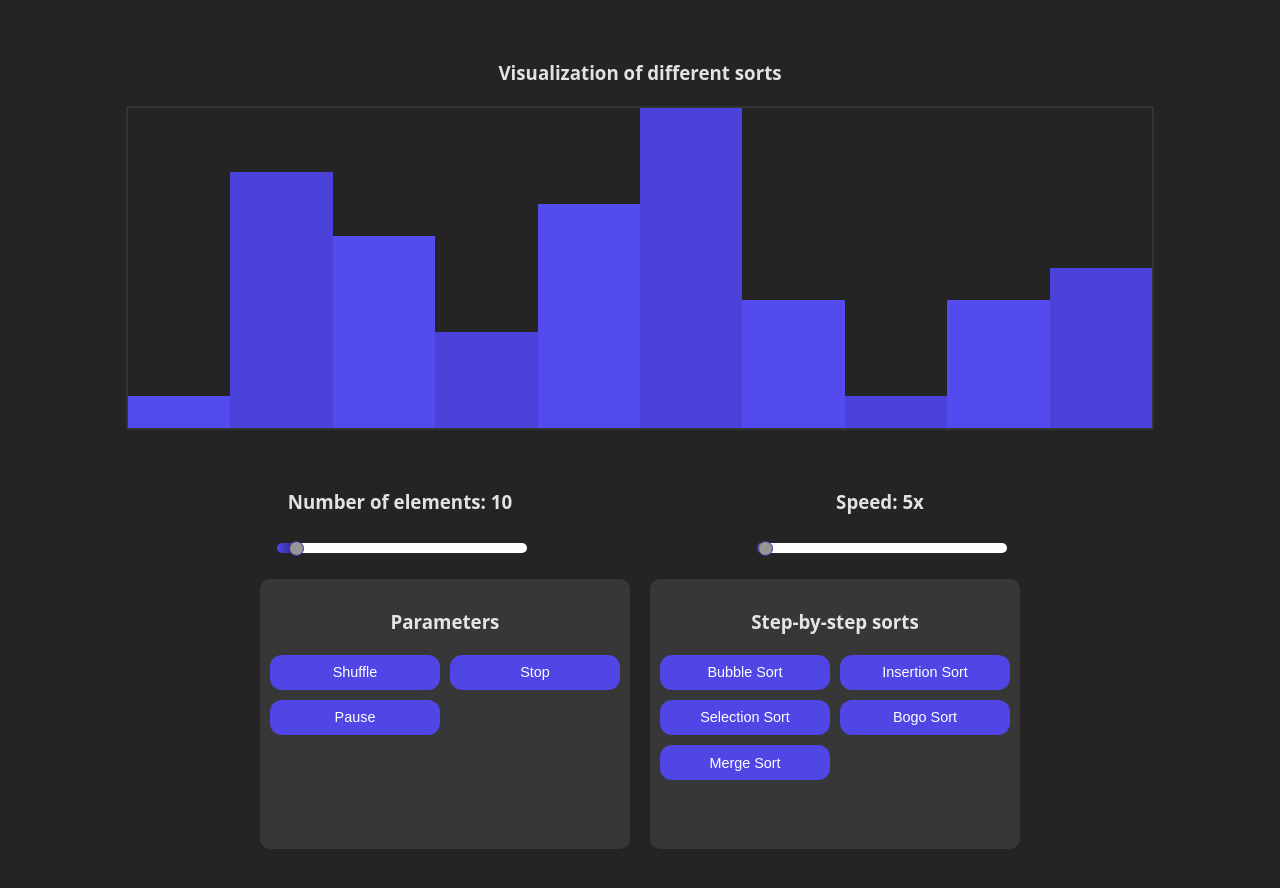
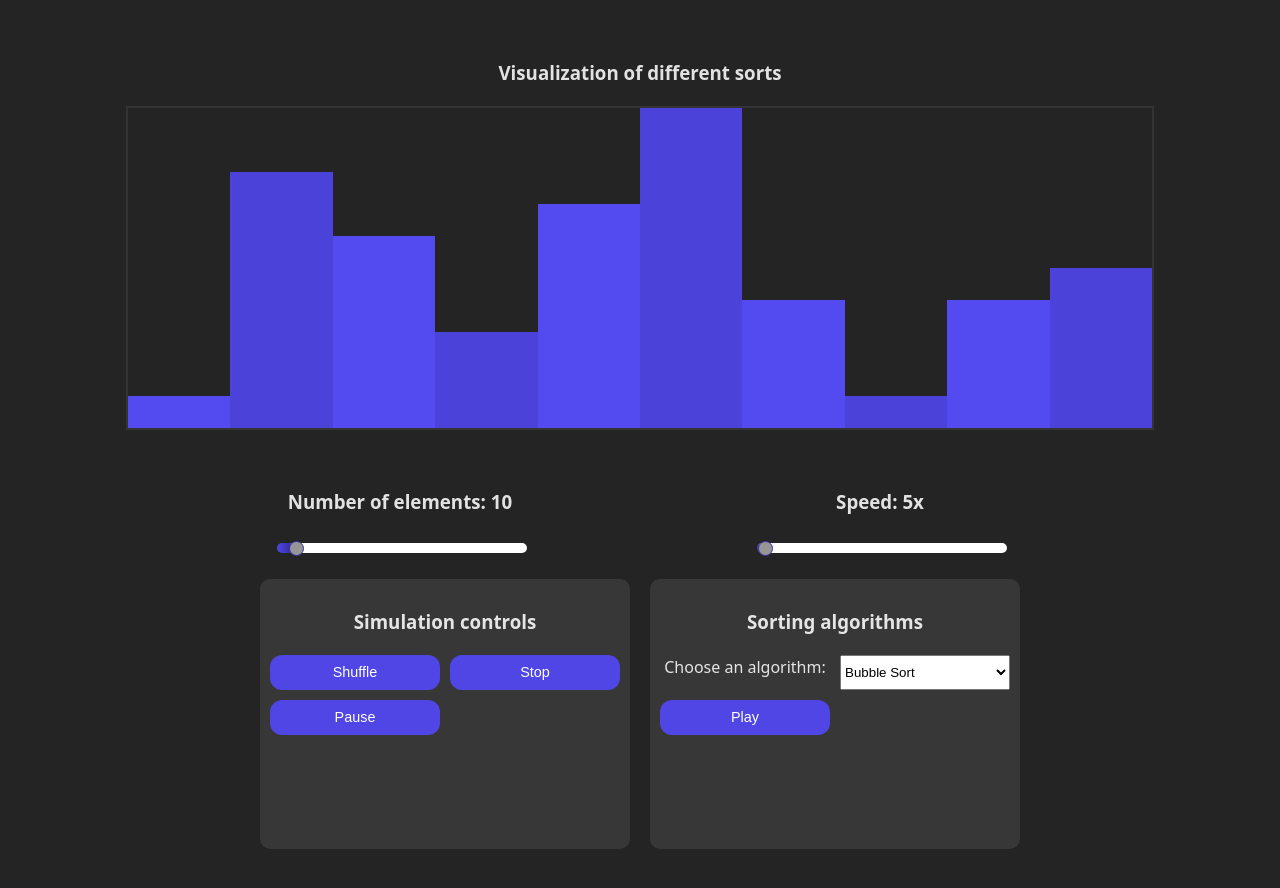
Before and after one commit to KohseyPower/sort, a React (Vite) app: page / in a window 1280 px wide. Built offline with nearby package versions, Linux system fonts and the light colour scheme.

Commit message:
feat: add a dropdown to select the algorithm to run

```diff
--- a/src/Simulator.tsx
+++ b/src/Simulator.tsx
@@ -10,6 +10,10 @@ import { shuffleElements } from "./utils";
 import BurgerMenu from "./UI/BurgerMenu/BurgerMenu";
 import { randomSortGenerator } from "./algorithms/RandomSort";
 import Slider from "./UI/Slider/Slider";
+import {
+  ALGORITHMS,
+  type AlgorithmSelection,
+} from "./utils/AlgorithmSelection";
 
 export default function Simulator() {
   const [elementCount, setElementCount] = useState(10);
@@ -19,6 +23,8 @@ export default function Simulator() {
   const [isSimulationActive, setIsSimulationActive] = useState(false);
   const [stepDelay, setStepDelay] = useState(200);
   const [isPaused, setIsPaused] = useState(false);
+  const [selectedAlgorithm, setSelectedAlgorithm] =
+    useState<AlgorithmSelection>("bubble");
 
   const pausedRef = useRef(false);
   const stepDelayRef = useRef(stepDelay);
@@ -67,6 +73,34 @@ export default function Simulator() {
 
     currentRunStepRef.current = runStep;
     runStep();
+  };
+
+  const handlePlay = () => {
+    if (isSimulationActive) return;
+
+    let generator;
+    switch (selectedAlgorithm) {
+      case "bubble":
+        generator = bubbleSortGenerator(elements);
+        break;
+      case "insertion":
+        generator = insertionSortGenerator(elements);
+        break;
+      case "selection":
+        generator = selectionSortGenerator(elements);
+        break;
+      case "bogo":
+        generator = randomSortGenerator(elements);
+        break;
+      case "merge":
+        generator = MergeSortGenerator(elements);
+        break;
+      default:
+        alert("Please select a valid algorithm.");
+        return;
+    }
+
+    runSort(generator);
   };
 
   const handleStop = () => {
@@ -163,7 +197,7 @@ export default function Simulator() {
           </Styled.SlidersContainer>
           <Styled.GroupsParametersContainer>
             <Styled.GroupParameters>
-              <h3>Parameters</h3>
+              <h3>Simulation controls</h3>
               <Styled.ButtonGroup>
                 <Styled.Button onClick={handleReset}>Shuffle</Styled.Button>
                 <Styled.Button onClick={handleStop}>Stop</Styled.Button>
@@ -176,37 +210,29 @@ export default function Simulator() {
               </Styled.ButtonGroup>
             </Styled.GroupParameters>
             <Styled.GroupParameters>
-              <h3>Step-by-step sorts</h3>
+              <h3>Sorting algorithms</h3>
               <Styled.ButtonGroup>
+                <label htmlFor="algorithmSelect">Choose an algorithm:</label>
+                <select
+                  id="algorithmSelect"
+                  value={selectedAlgorithm}
+                  disabled={isSimulationActive}
+                  onChange={(e) =>
+                    setSelectedAlgorithm(e.target.value as AlgorithmSelection)
+                  }
+                >
+                  {Object.entries(ALGORITHMS).map(([key, label]) => (
+                    <option key={key} value={key}>
+                      {label}
+                    </option>
+                  ))}
+                </select>
+
                 <Styled.Button
                   disabled={isSimulationActive}
-                  onClick={() => runSort(bubbleSortGenerator(elements))}
+                  onClick={handlePlay}
                 >
-                  Bubble Sort
-                </Styled.Button>
-                <Styled.Button
-                  disabled={isSimulationActive}
-                  onClick={() => runSort(insertionSortGenerator(elements))}
-                >
-                  Insertion Sort
-                </Styled.Button>
-                <Styled.Button
-                  disabled={isSimulationActive}
-                  onClick={() => runSort(selectionSortGenerator(elements))}
-                >
-                  Selection Sort
-                </Styled.Button>
-                <Styled.Button
-                  disabled={isSimulationActive}
-                  onClick={() => runSort(randomSortGenerator(elements))}
-                >
-                  Bogo Sort
-                </Styled.Button>
-                <Styled.Button
-                  disabled={isSimulationActive}
-                  onClick={() => runSort(MergeSortGenerator(elements))}
-                >
-                  Merge Sort
+                  Play
                 </Styled.Button>
               </Styled.ButtonGroup>
             </Styled.GroupParameters>
--- /dev/null
+++ b/src/utils/AlgorithmSelection.ts
@@ -0,0 +1,9 @@
+export const ALGORITHMS = {
+  bubble: "Bubble Sort",
+  insertion: "Insertion Sort",
+  selection: "Selection Sort",
+  bogo: "Bogo Sort",
+  merge: "Merge Sort",
+};
+
+export type AlgorithmSelection = keyof typeof ALGORITHMS;
```
